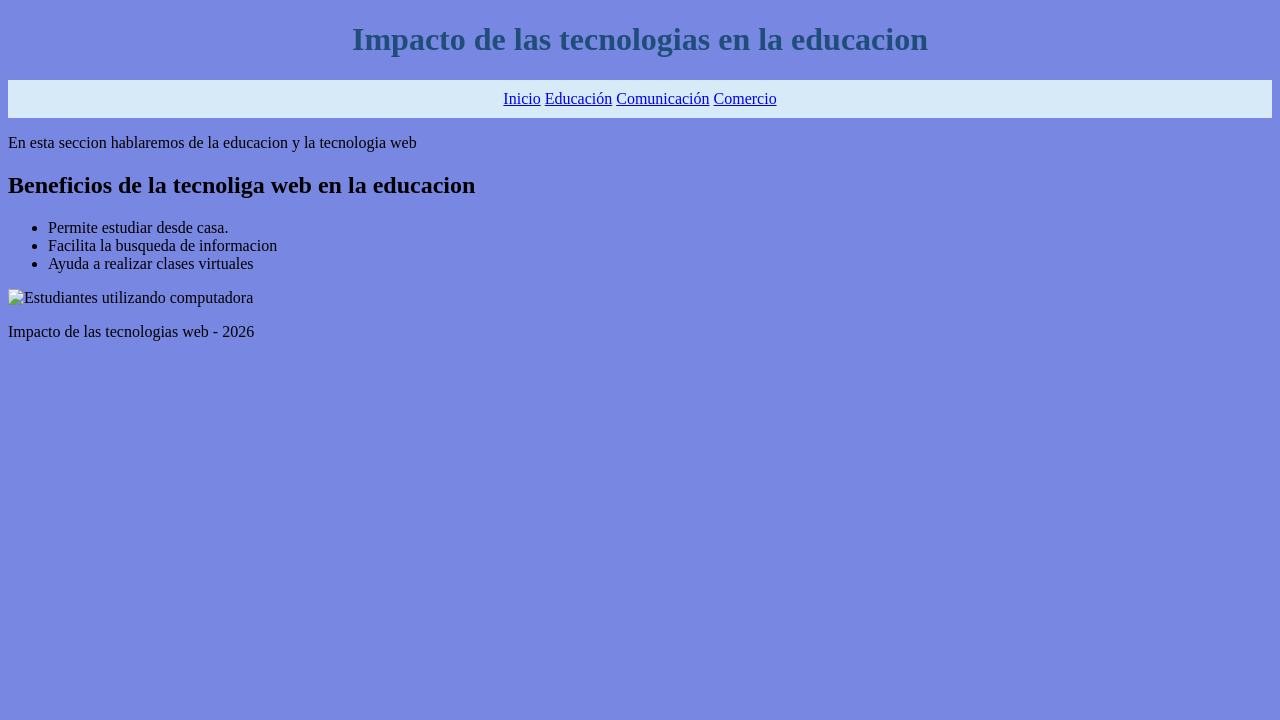
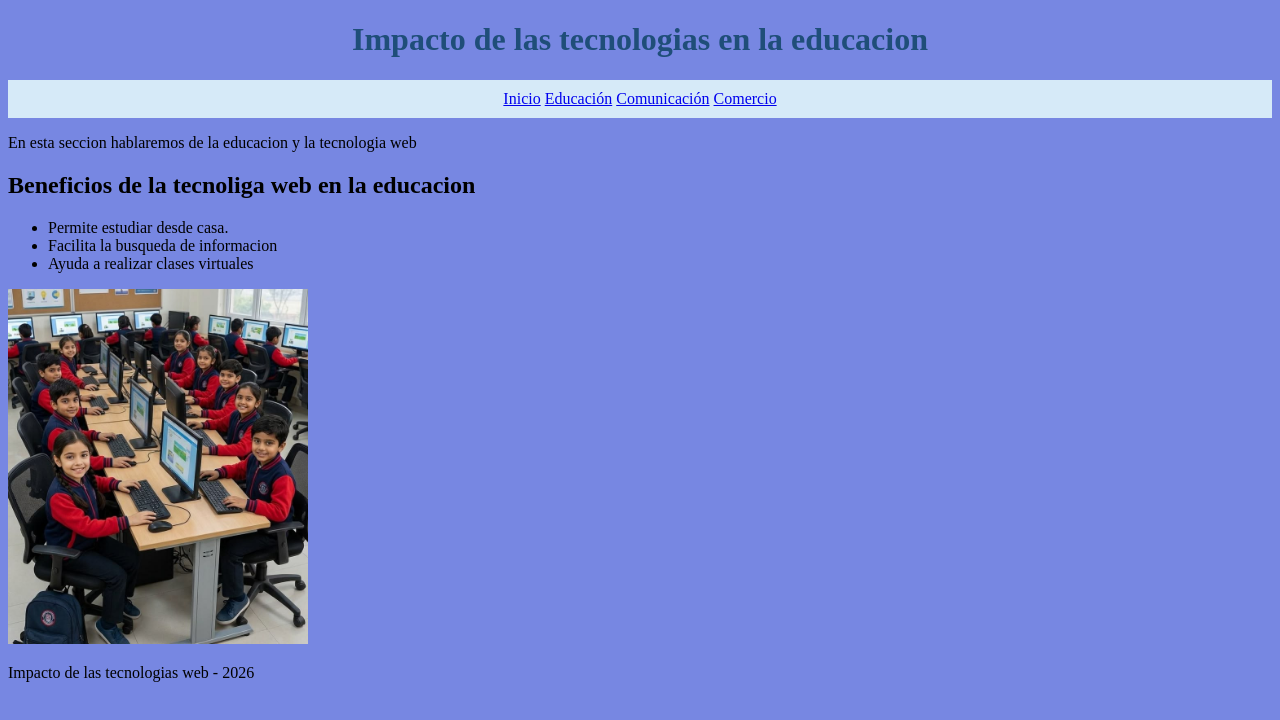
Before and after one commit to rvgwl/impacto-tecnologias-web, a plain HTML site: page educacion.html in a window 1280 px wide. Drawn offline with Linux system fonts and the light colour scheme.

Commit message:
Update educacion.html

```diff
--- a/educacion.html
+++ b/educacion.html
@@ -28,7 +28,7 @@
             </ul>
         </section>
     </header>
-<img src="Imagenes/educacion.jpg" alt="Estudiantes utilizando computadora" width="300"
+<img src="fotos/educacion.jpg" alt="Estudiantes utilizando computadora" width="300"
 <footer>
     <p>Impacto de las tecnologias web - 2026</p>
 </footer>
```
